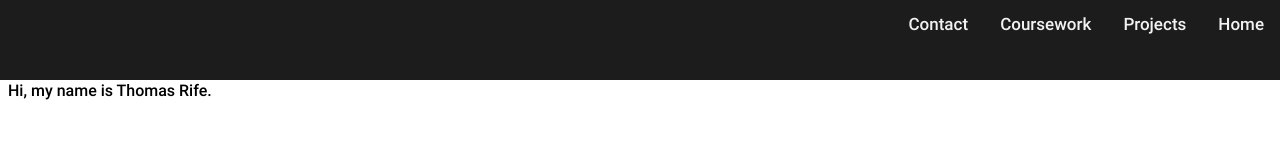
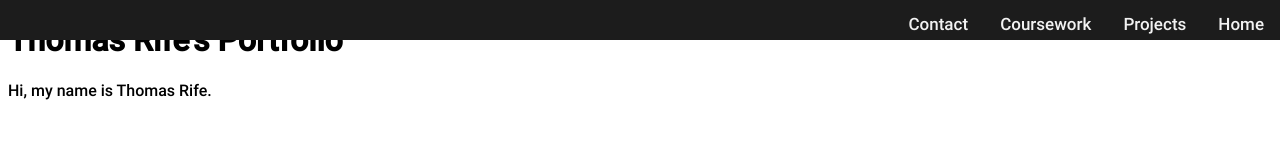
Before and after one commit to thomas-rife/thomas-rife.github.io, a plain HTML site: page src/index.html in a window 1280 px wide. Drawn offline with Linux system fonts and the light colour scheme.

Commit message:
created src file

```diff
--- a/src/style.css
+++ b/src/style.css
@@ -8,7 +8,7 @@
   top: 0;
   left: 0;
   width: 100%;
-  height: 10%;
+  height: 5%;
   background-color: #1c1c1c;
   overflow: hidden;
   font-family: "Roboto";
```
